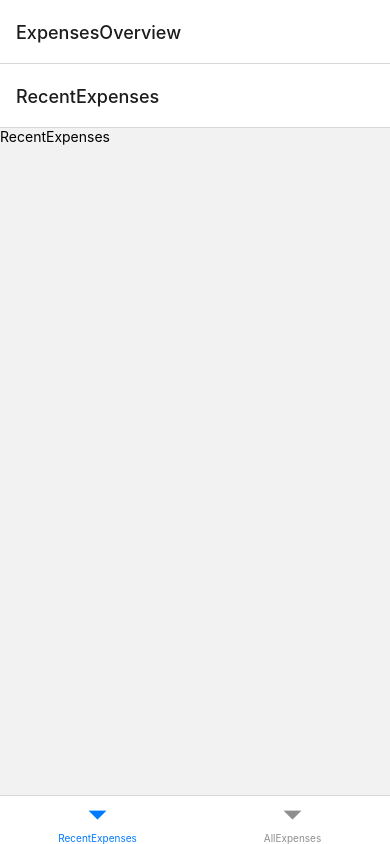
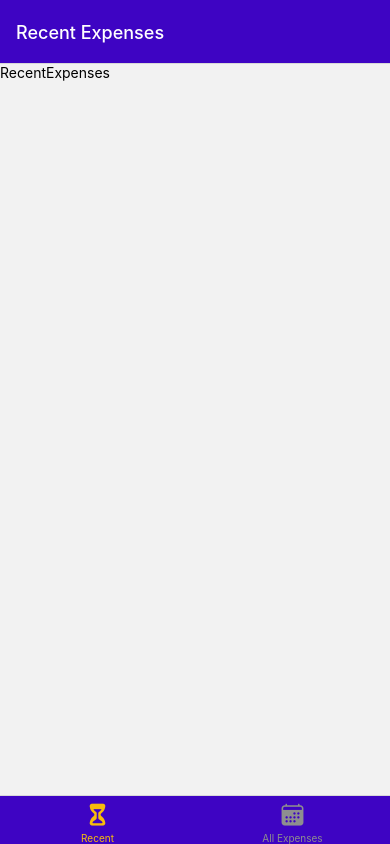
Before and after one commit to mjvinti/rn-expense-tracker, a React Native app: screen / in a window 390 px wide. Built offline with nearby package versions, Linux system fonts and the light colour scheme.

Commit message:
added global colors and edited nav config

```diff
--- a/App.js
+++ b/App.js
@@ -3,7 +3,7 @@
 import { createNativeStackNavigator } from '@react-navigation/native-stack';
 
 import ManageExpense from './screens/ManageExpense';
-import ExpenseOverview from './components/ExpenseOverview';
+import ExpenseOverview from './components/navigation/ExpenseOverview';
 
 const Stack = createNativeStackNavigator();
 
@@ -13,7 +13,11 @@
       <StatusBar style='auto' />
       <NavigationContainer>
         <Stack.Navigator>
-          <Stack.Screen component={ExpenseOverview} name='ExpensesOverview' />
+          <Stack.Screen
+            component={ExpenseOverview}
+            name='ExpensesOverview'
+            options={{ headerShown: false }}
+          />
           <Stack.Screen component={ManageExpense} name='ManageExpense' />
         </Stack.Navigator>
       </NavigationContainer>
--- a/components/ExpenseOverview.js
+++ /dev/null
@@ -1,20 +0,0 @@
-import { StyleSheet } from 'react-native';
-import { createBottomTabNavigator } from '@react-navigation/bottom-tabs';
-
-import AllExpenses from '../screens/AllExpenses';
-import RecentExpenses from '../screens/RecentExpenses';
-
-const BottomTabs = createBottomTabNavigator();
-
-const ExpenseOverview = () => {
-  return (
-    <BottomTabs.Navigator>
-      <BottomTabs.Screen component={RecentExpenses} name='RecentExpenses' />
-      <BottomTabs.Screen component={AllExpenses} name='AllExpenses' />
-    </BottomTabs.Navigator>
-  );
-};
-
-export default ExpenseOverview;
-
-const styles = StyleSheet.create({});
--- /dev/null
+++ b/components/navigation/ExpenseOverview.js
@@ -0,0 +1,50 @@
+import { StyleSheet } from 'react-native';
+import { createBottomTabNavigator } from '@react-navigation/bottom-tabs';
+import { Ionicons } from '@expo/vector-icons';
+
+import AllExpenses from '../../screens/AllExpenses';
+import RecentExpenses from '../../screens/RecentExpenses';
+
+import { GlobalStyles } from '../../constants/styles';
+
+const BottomTabs = createBottomTabNavigator();
+
+const ExpenseOverview = () => {
+  return (
+    <BottomTabs.Navigator
+      screenOptions={{
+        headerStyle: { backgroundColor: GlobalStyles.colors.primary500 },
+        headerTintColor: 'white',
+        tabBarActiveTintColor: GlobalStyles.colors.accent500,
+        tabBarStyle: { backgroundColor: GlobalStyles.colors.primary500 }
+      }}
+    >
+      <BottomTabs.Screen
+        component={RecentExpenses}
+        name='RecentExpenses'
+        options={{
+          tabBarIcon: ({ color, size }) => (
+            <Ionicons color={color} name='hourglass' size={size} />
+          ),
+          tabBarLabel: 'Recent',
+          title: 'Recent Expenses'
+        }}
+      />
+      <BottomTabs.Screen
+        component={AllExpenses}
+        name='AllExpenses'
+        options={{
+          tabBarIcon: ({ color, size }) => (
+            <Ionicons color={color} name='calendar' size={size} />
+          ),
+          tabBarLabel: 'All Expenses',
+          title: 'All Expenses'
+        }}
+      />
+    </BottomTabs.Navigator>
+  );
+};
+
+export default ExpenseOverview;
+
+const styles = StyleSheet.create({});
--- /dev/null
+++ b/constants/styles.js
@@ -0,0 +1,16 @@
+export const GlobalStyles = {
+  colors: {
+    primary50: '#e4d9fd',
+    primary100: '#c6affc',
+    primary200: '#a281f0',
+    primary400: '#5721d4',
+    primary500: '#3e04c3',
+    primary700: '#2d0689',
+    primary800: '#200364',
+    accent500: '#f7bc0c',
+    error50: '#fcc4e4',
+    error500: '#9b095c',
+    gray500: '#39324a',
+    gray700: '#221c30'
+  }
+};
```
